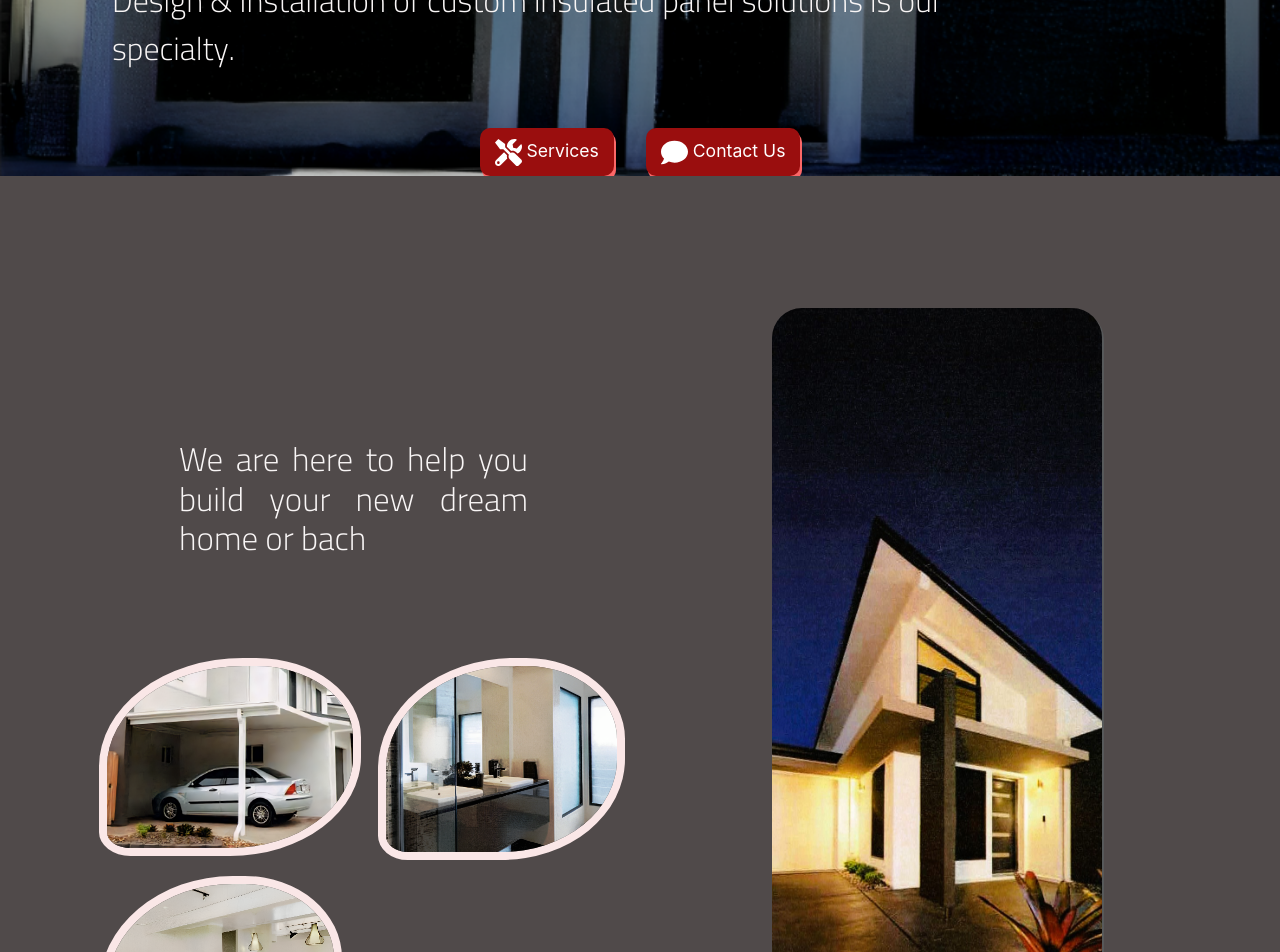
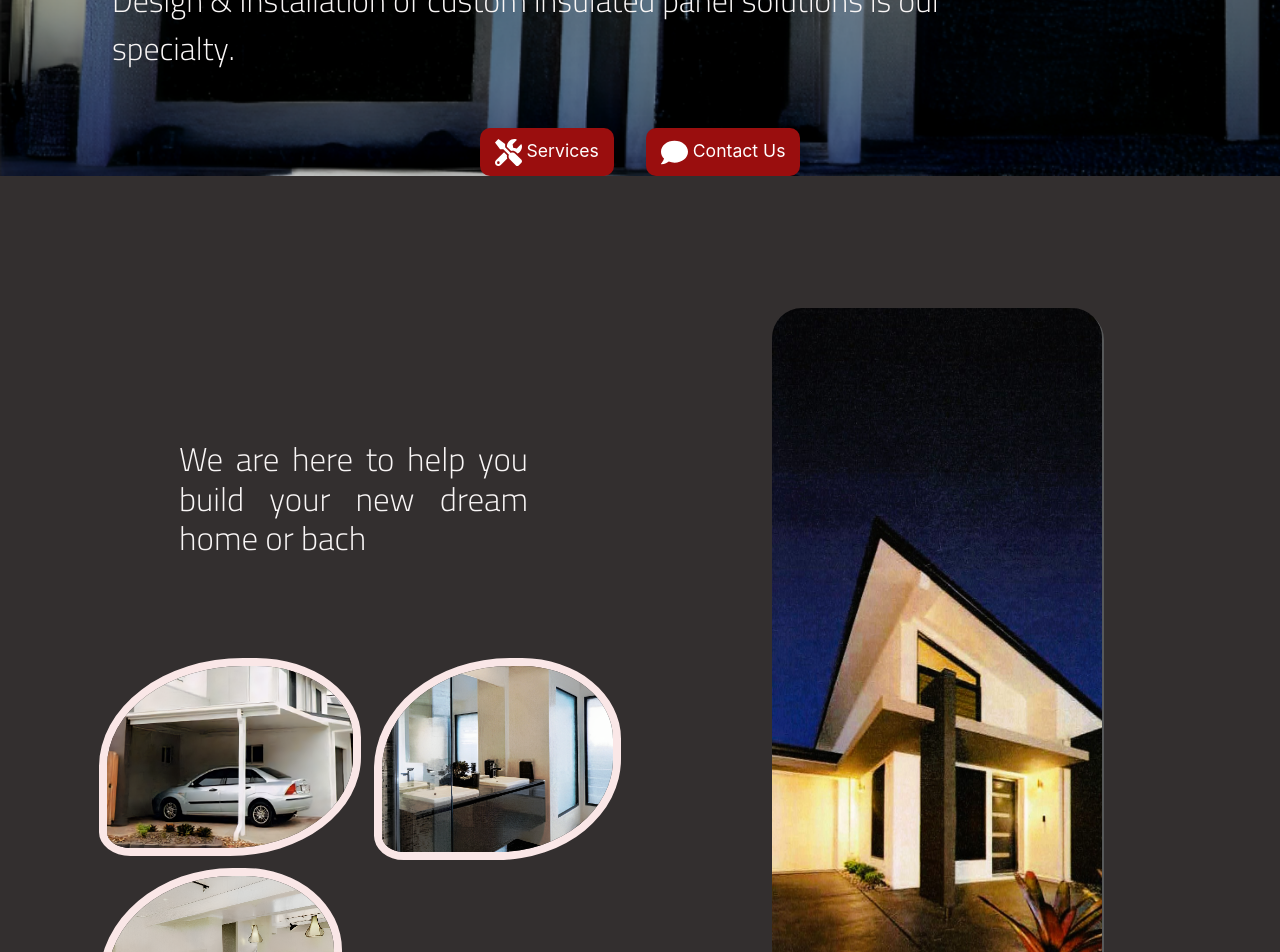
Before and after one commit to sue-raisianzadeh/smart-panel, a React (Vite) app: page / in a window 1280 px wide. Shown: the part 760-1712 px from the top of the page. Built offline with nearby package versions, Linux system fonts and the light colour scheme.

Commit message:
home-about pics

```diff
--- a/client/main.css
+++ b/client/main.css
@@ -451,7 +451,7 @@ color:#c9c9c9;
 /*home */
 
 .Bodyhome {
-  background: #504a4a;
+  background: #332f2f;
  /* background:-webkit-linear-gradient(290deg, rgb(17, 23, 25) 0%, rgb(15, 17, 18) 100%); */
 }
  .content-wrapper {
@@ -502,8 +502,8 @@ color:#c9c9c9;
   text-decoration: none;
   position: relative;
   font-size: 1.1em;
-  box-shadow: 2px 4px rgb(251, 103, 103);
-  transition: background-color 0.3s ease;
+  transform-style: preserve-3d;
+
 }
 
 .anav2::before {
@@ -524,17 +524,21 @@ color:#c9c9c9;
   border-radius: 10px;
   color:#f4debc;
   text-decoration: none;
-}
-anav:active {
+  box-shadow: 0 7px rgb(192, 191, 191);
+
+}
+.anav:active {
   transform: translateY(7px);
   transform: scale(2.5);
   color:#ddd4d4;
-  box-shadow: 0 4px rgb(112, 51, 51);
+  transform-style: preserve-3d;
+
 }
 .anav2:hover:before {
   width: 100%;
   color: #e19119;
-  text-decoration: none;
+  text-decoration: none;  box-shadow: 0 4px rgb(141, 141, 141);
+
 }
 
 .section2-home{
@@ -584,7 +588,7 @@ anav:active {
   justify-content: start;
   margin:0em 0em 0em 3em;
   padding: 0em 0em 0.5em 3em;
-  gap:1em;
+  gap:0.5em;
   padding-top: 2em;
   animation: slideIn 2s ease-out;
 }
@@ -1592,7 +1596,7 @@ padding: 0em;
     justify-content: center;
 
   }
-  .servicepic7 {
+  .servicepic7, .servicepic8 {
     width: 50em;
     max-height: auto;
     border-radius: 4em;
@@ -1611,7 +1615,7 @@ padding: 0em;
     margin-left: 0px;
     border: 8px solid #e3d8c7 ;
     box-shadow: 2px 2px  #57595a;
-    margin: 1.5em 0em 2.5em 0em ;
+    margin: 1.5em 0em 3em 6em ;
     justify-content: center;
     align-items: center;
 
```
